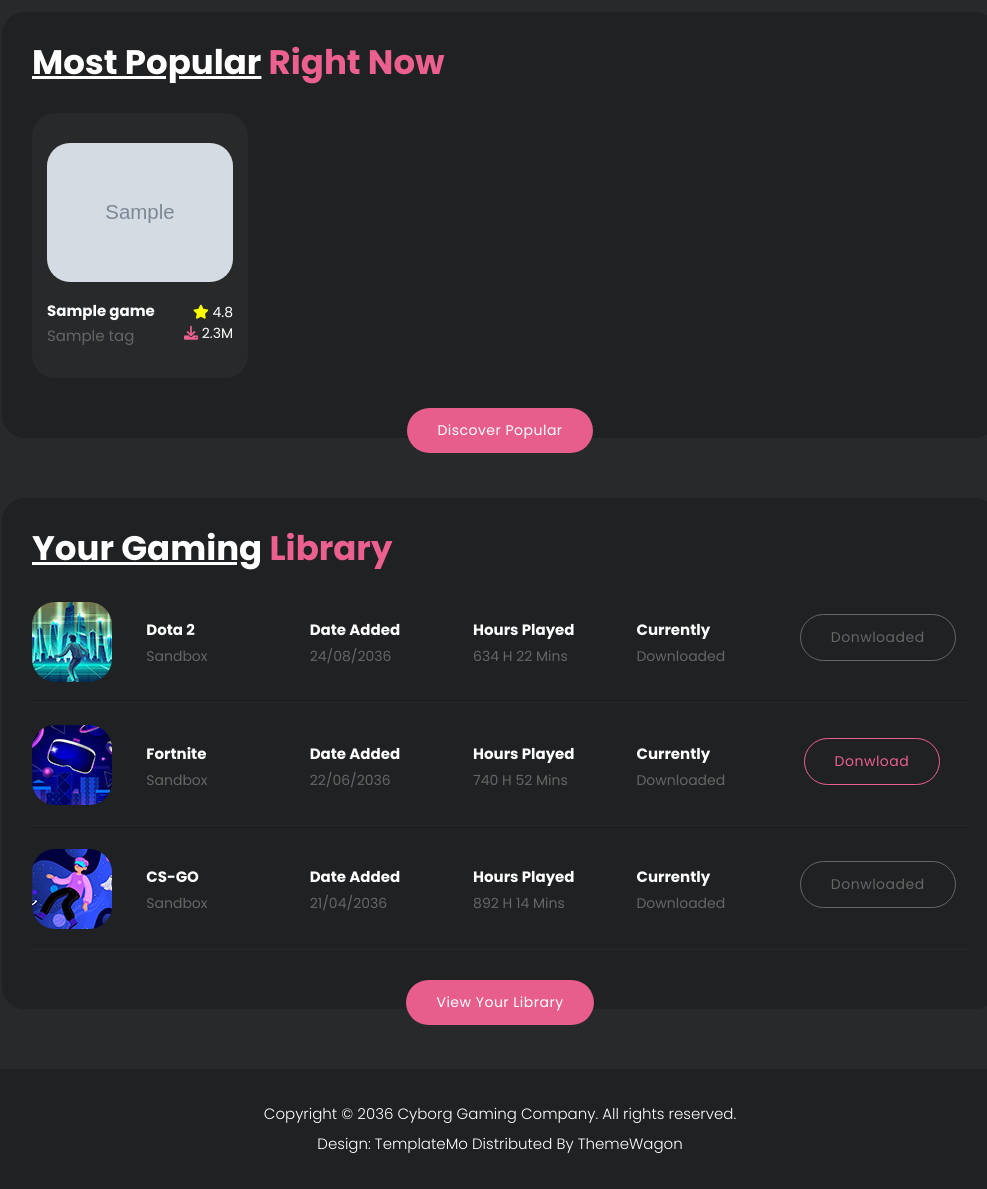
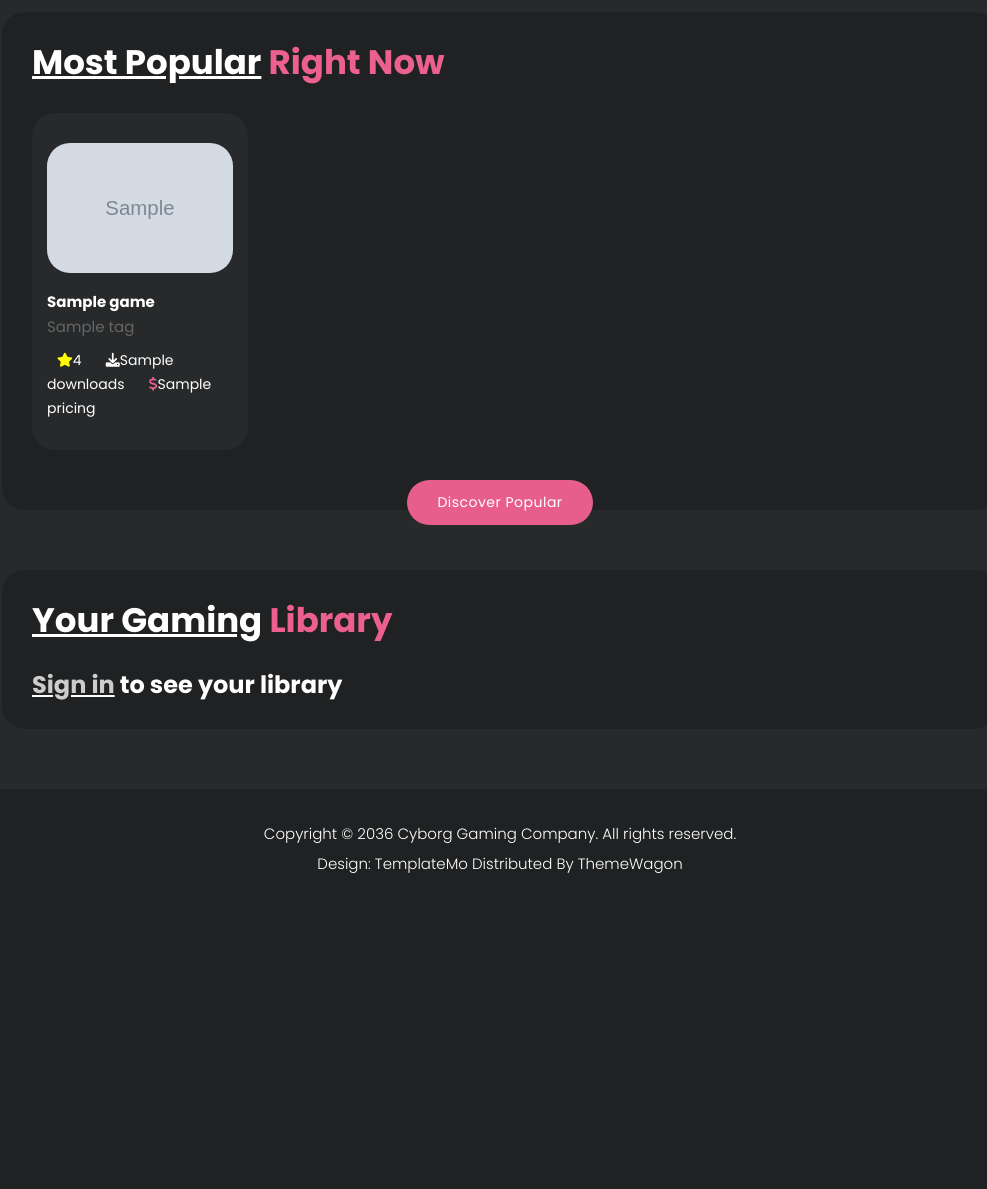
Before and after one commit to s5227111/GameStore, a Flask app: template catalog/templates/catalog/index.html in a window 1280 px wide. Shown: the part 612-1801 px from the top of the page, without its empty margins (140-1127 px from the left). After the commit the page ends 1485 px from the top, so only its background shows below. Run offline with Flask 3, Linux system fonts and the light colour scheme; the template is opened without the code that fills it: most values are stand-ins (such as "Sample title", 1, 10 or a date in 2020); grey boxes marked "Sample" are stand-in pictures; some libraries are stand-ins or nearby versions.

Commit message:
Enhancing home and product/game details pages

```diff
--- a/api_catalog/models.py
+++ b/api_catalog/models.py
@@ -251,8 +251,6 @@
         else:
             filters = {
                 "tags": {"$in": [tag]},
-                "developer": developer,
-                "game_id": game_id,
             }
 
         collection = mongo.cx["Catalog"]["games"]
--- /dev/null
+++ b/catalog/static/catalog/css/custom.css
@@ -0,0 +1,5 @@
+#login-link {
+  text-decoration: underline;
+  font-style: normal;
+  font-size: 1.5rem;
+}
--- a/catalog/static/catalog/css/templatemo-cyborg-gaming.css
+++ b/catalog/static/catalog/css/templatemo-cyborg-gaming.css
@@ -87,14 +149,19 @@
 }
 
 a {
-	color: #CCC;
+  color: #ccc;
   text-decoration: none !important;
 }
 a:hover {
-	color: #F99;
-}
-
-h1, h2, h3, h4, h5, h6 {
+  color: #f99;
+}
+
+h1,
+h2,
+h3,
+h4,
+h5,
+h6 {
   margin-top: 0px;
   margin-bottom: 0px;
   color: #fff;
@@ -828,6 +894,8 @@
 
 .most-popular .item img {
   border-radius: 23px;
+  height: 130px;
+  width: 100%;
 }
 
 .most-popular .item h4 {
@@ -835,6 +903,10 @@
   margin-top: 20px;
   margin-bottom: 0px;
   display: inline-block;
+  white-space: nowrap;
+  overflow: hidden;
+  text-overflow: ellipsis;
+  max-width: 100%;
 }
 
 .most-popular .item span {
@@ -845,14 +917,16 @@
 }
 
 .most-popular .item ul {
-  float: right;
-  margin-top: 20px;
+  float: none;
+  margin-top: 5px;
 }
 
 .most-popular .item ul li {
   text-align: right;
   color: #fff;
   font-size: 14px;
+  display: inline;
+  padding: 0 10px;
 }
 
 .most-popular .item ul li:first-child i {
--- a/catalog/templates/catalog/index.html
+++ b/catalog/templates/catalog/index.html
@@ -6,8 +6,8 @@
 
 {% endblock %}
 
-
 {% block heading %}
+<link rel="stylesheet" href="{{url_for('catalog.static', filename='catalog/css/custom.css')}}">
 {% endblock %}
 
 
@@ -46,12 +46,15 @@
 
                 <div class="col-lg-3 col-sm-6">
                   <div class="item">
-                    <img src="{{game['images']['thumb_image']}}" alt="">
+                    <img class="product-thumb" src="{{game['images']['thumb_image']}}" alt="">
                     <!-- TODO Exibir todas as tags, atualmente, apeans uma é exibida -->
-                    <h4>{{game.name}}<br><span>{{game.tags[0]}}</span></h4>
+                    <a href="{{url_for('catalog.details', game_id=game.game_id)}}">
+                      <h4>{{game.name}}<br><span>{{game.tags[0]}}</span></h4>
+                    </a>
                     <ul>
-                      <li><i class="fa fa-star"></i> 4.8</li>
-                      <li><i class="fa fa-download"></i> 2.3M</li>
+                      <li><i class="fa fa-star"></i>{{game['reviews']['stars']}}</li>
+                      <li><i class="fa fa-download"></i>{{game['downloads']}}</li>
+                      <li><i class="fa-solid fa-dollar-sign"></i>{{game["pricing"]}}</li>
                     </ul>
                   </div>
                 </div>
@@ -74,98 +77,56 @@
             <div class="heading-section">
               <h4><em>Your Gaming</em> Library</h4>
             </div>
+            {% if current_user.is_authenticated %}
+            {% for game_index in range(games_count) %}
+
             <div class="item">
               <ul>
                 <li>
-                  <img src="{{url_for('catalog.static', filename='catalog/images')}}/game-01.jpg" alt=""
-                    class="templatemo-item" />
+                  <img src="{{user_games[game_index]['images'][thumb_image]}}" alt="" class="templatemo-item" />
                 </li>
                 <li>
-                  <h4>Dota 2</h4>
-                  <span>Sandbox</span>
+                  <h4>{{user_games[game_index]['name']}}</h4>
+                  <span>{{user_games[game_index]['tags'][0]}}</span>
                 </li>
                 <li>
                   <h4>Date Added</h4>
-                  <span>24/08/2036</span>
-                </li>
-                <li>
-                  <h4>Hours Played</h4>
-                  <span>634 H 22 Mins</span>
+                  <span>{{current_user.my_games[game_index].added_at}}</span>
                 </li>
                 <li>
                   <h4>Currently</h4>
                   <span>Downloaded</span>
                 </li>
                 <li>
+                  {% if current_user.my_games[game_index].is_downloaded %}
                   <div class="main-border-button border-no-active">
                     <a href="#">Donwloaded</a>
                   </div>
+                  {% else %}
+                  <div class="main-border-button">
+                    <a href="#">Donwload</a>
+                  </div>
+                  {% endif %}
                 </li>
               </ul>
             </div>
-            <div class="item">
-              <ul>
-                <li>
-                  <img src="{{url_for('catalog.static', filename='catalog/images')}}/game-02.jpg" alt=""
-                    class="templatemo-item" />
-                </li>
-                <li>
-                  <h4>Fortnite</h4>
-                  <span>Sandbox</span>
-                </li>
-                <li>
-                  <h4>Date Added</h4>
-                  <span>22/06/2036</span>
-                </li>
-                <li>
-                  <h4>Hours Played</h4>
-                  <span>740 H 52 Mins</span>
-                </li>
-                <li>
-                  <h4>Currently</h4>
-                  <span>Downloaded</span>
-                </li>
-                <li>
-                  <div class="main-border-button">
-                    <a href="#">Donwload</a>
-                  </div>
-                </li>
-              </ul>
+
+            {% endfor %}
+
+            <div class="col-lg-12">
+              <div class="main-button">
+                <a href="profile.html">View Your Library</a>
+              </div>
             </div>
-            <div class="item last-item">
-              <ul>
-                <li>
-                  <img src="{{url_for('catalog.static', filename='catalog/images')}}/game-03.jpg" alt=""
-                    class="templatemo-item" />
-                </li>
-                <li>
-                  <h4>CS-GO</h4>
-                  <span>Sandbox</span>
-                </li>
-                <li>
-                  <h4>Date Added</h4>
-                  <span>21/04/2036</span>
-                </li>
-                <li>
-                  <h4>Hours Played</h4>
-                  <span>892 H 14 Mins</span>
-                </li>
-                <li>
-                  <h4>Currently</h4>
-                  <span>Downloaded</span>
-                </li>
-                <li>
-                  <div class="main-border-button border-no-active">
-                    <a href="#">Donwloaded</a>
-                  </div>
-                </li>
-              </ul>
-            </div>
-          </div>
-          <div class="col-lg-12">
-            <div class="main-button">
-              <a href="profile.html">View Your Library</a>
-            </div>
+
+            {% else %}
+            <ul>
+              <li>
+                <h4><em id="login-link"><a href="{{url_for('auth.login')}}">Sign in</a></em> to see your library</h4>
+              </li>
+            </ul>
+            {% endif %}
+
           </div>
         </div>
         <!-- ***** Gaming Library End ***** -->
--- a/test.py
+++ b/test.py
@@ -17,7 +17,7 @@
     "/catalog/static/catalog/images/popular-08.jpg",
 ]
 
-game_id = 0
+game_id = 9
 while True:
     game_id += 1
 
```
Also changed, not shown: other parts of catalog/static/catalog/css/templatemo-cyborg-gaming.css (+108 -43 lines), catalog/templates/catalog/details.html (+14 -8 lines), catalog/views.py (+33 -2 lines). Lines whose indentation alone changed are shown as unchanged.
